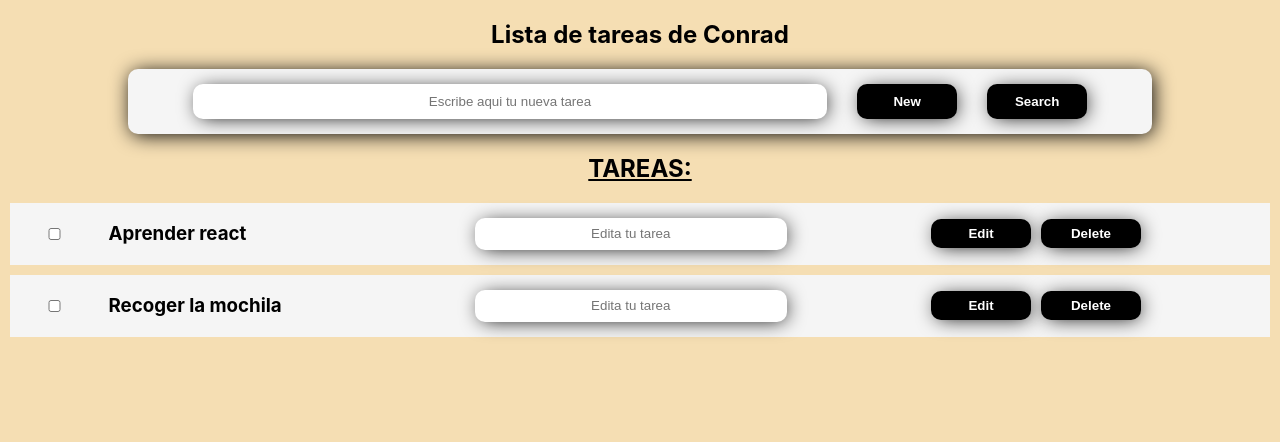
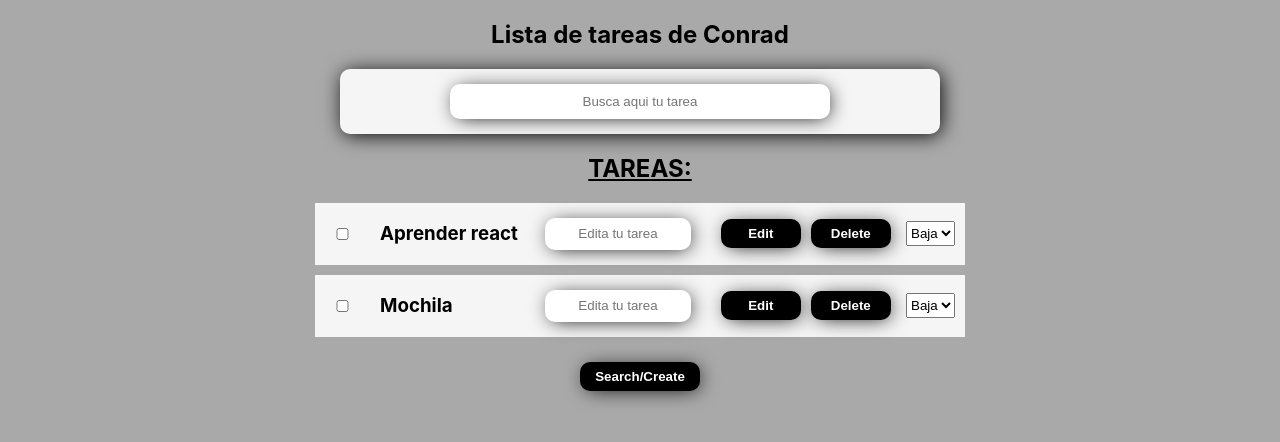
Before and after one commit to ConradMeyer/react, a React (Create React App) app: page / in a window 1280 px wide. Shown: the top 442 px of the page. Built offline with nearby package versions, Linux system fonts and the light colour scheme.

Commit message:
ya me va molando mas

```diff
--- a/src/App.css
+++ b/src/App.css
@@ -1,6 +1,8 @@
 body {
-  background-color: wheat;
+  background-color: darkgrey;
   text-align: center;
+  /* background-image: url(https://thumbs.dreamstime.com/b/papel-amarillo-de-la-libreta-con-las-l%C3%ADneas-y-el-fondo-rojo-del-margen-61116275.jpg);
+  background-size: cover; */
 }
 
 h1 {
@@ -11,6 +13,7 @@ form.input {
   margin: 10px auto;
   border-radius: 10px;
   width: 80%;
+  max-width: 600px;
   display: flex;
   flex-direction: row;
   align-items: center;
@@ -28,7 +31,7 @@ form.input {
     box-shadow: 2px 2px 20px -4px black;
   }
   .input button {
-    width: 100px;
+    width: 80px;
     margin: 15px;
     padding: 10px 15px;
     text-decoration: none;
@@ -44,8 +47,8 @@ form.input {
       transform: scale(1.05);
     }
 
-button {
-  width: 100px;
+article button {
+  width: 80px;
   margin: 15px;
   padding: 7px 15px;
   text-decoration: none;
@@ -62,7 +65,8 @@ article {
   justify-content:space-evenly;
   align-items: center;
   background-color: whitesmoke;
-  margin: 10px;
+  margin: 10px auto;
+  max-width: 650px;
 }
   article>h3 {
     width: 30%;
@@ -78,6 +82,10 @@ article {
     height: 12px;
     box-shadow: 2px 2px 20px -4px black;
   }
+  article>select {
+    height: 25px;
+    margin-right: 10px
+  }
   article #check {
     width: 5%;
     box-shadow: none;
@@ -89,15 +97,9 @@ article {
     article button {
       margin: 5px;
     }
-
-    /* article.false {
-      background-color: red;
-    } */
     article.true {
       background-color: green;
     }
-
-
 
 h2.tareas{
   text-decoration: underline;
@@ -107,6 +109,14 @@ h3:hover {
   cursor: pointer;
 }
 
-.footer {
-  margin: 50px auto;
+button {
+  margin: 15px;
+  padding: 7px 15px;
+  text-decoration: none;
+  border-radius: 10px;
+  border: none;
+  background-color: black;
+  color: white;
+  font-weight: bold;
+  box-shadow: 2px 2px 20px -4px black;
 }
--- a/src/App.js
+++ b/src/App.js
@@ -1,6 +1,5 @@
 import './App.css';
 import Header from './components/header/header';
-import Footer from './components/footer/footer';
 import Main from './components/main/main';
 
 function App() {
@@ -9,7 +8,6 @@ function App() {
     <div className="App">
       {/* <Header /> */}
       <Main />
-      <Footer />
     </div>
   )
 }
--- a/src/components/footer/footer.js
+++ /dev/null
@@ -1,16 +0,0 @@
-import React from 'react';
-
-class Footer extends React.Component {
-    constructor(props) {
-        super(props);
-    }
-    render() {
-        return (
-            <footer className="footer">
-
-            </footer>
-        )
-    }
-}
-
-export default Footer;
--- a/src/components/form/form.js
+++ b/src/components/form/form.js
@@ -12,24 +12,21 @@ class Form extends React.Component {
         }
     }
 
-    handleTask = event => this.setState({ task: event.target.value })
+    handleTask = event => {
+        this.setState({ task: event.target.value })
+    }
 
     handleNewTask = event => {
         event.preventDefault()
         this.props.addTask(this.state.task)
     }
 
-    search = (event) => {
-        event.preventDefault()
-        this.props.searchTask(this.state.task)
-    }
 
     render() {
         return (
             <form className="input">
                 <input type="text" name="task" placeholder="Escribe aqui tu nueva tarea" id="input" onChange={this.handleTask} />
                 <button onClick={this.handleNewTask}>New</button>
-                <button onClick={this.search}>Search</button>
             </form>
         )
     }
--- a/src/components/main/main.js
+++ b/src/components/main/main.js
@@ -3,6 +3,7 @@ import React from 'react';
 import Form from '../form/form';
 import Task from '../tasks/tasks'
 import getTasks from '../../data/dataProvider'
+import Search from '../search/search';
 
 
 class Main extends React.Component {
@@ -11,25 +12,30 @@ class Main extends React.Component {
 
         this.state = {
           tasks: [],
-          user: this.props.user || "Conrad"
+          user: this.props.user || "Conrad",
+          filterText: "",
+          newTask: false
         }
     }
 
     async componentDidMount() {
         const newtasks = await getTasks()
-
         this.setState({ tasks: [...this.state.tasks, ...newtasks] });
     }
 
     componentDidUpdate() {
-        //...
+
     }
 
     drawTasks = () => {
         if (this.state.tasks.length > 0) {
-          return this.state.tasks.map((item, index) =>
-            <Task task={item.task} index={index} ok={item.ok} delete={this.deleteTask} editTask={this.editTask} checkTask={this.checkTask} />
-          )
+          return this.state.tasks
+                    .filter(item => item.task.toLowerCase().includes(this.state.filterText.toLowerCase()))
+                    .map((item, index) =>
+                        <Task
+                            task={item.task} index={index} ok={item.ok} delete={this.deleteTask} editTask={this.editTask} checkTask={this.checkTask} key={index}
+                        />
+                    )
         }
         return <h3>No hay tareas pendientes</h3>
     }
@@ -60,17 +66,22 @@ class Main extends React.Component {
     }
 
     searchTask = (text) => {
-        const search = this.state.tasks.filter(el => el.task.includes(text))
-        this.setState({tasks: search})
+        this.setState({filterText: text})
+    }
+
+    change = () => {
+        const newTask = !this.state.newTask
+        this.setState({ newTask: newTask })
     }
 
     render() {
         return (
             <main className="main">
                 <h2>Lista de tareas de {this.state.user ? this.state.user : "Anónimo"}</h2>
-                <Form addTask={this.addTask} searchTask={this.searchTask}/>
+                {this.state.newTask ? <Form addTask={this.addTask} searchTask={this.searchTask}/> : <Search addTask={this.addTask} searchTask={this.searchTask}/>}
                 <h2 className="tareas">TAREAS:</h2>
                 {this.drawTasks()}
+                <button className="newTask" onClick={this.change}>Search/Create</button>
             </main>
         )
     }
--- /dev/null
+++ b/src/components/search/search.js
@@ -0,0 +1,29 @@
+import React from 'react';
+
+class Search extends React.Component {
+    constructor(props) {
+        super(props);
+
+        this.state = {
+            task: {
+               task: this.props.task,
+               ok: this.props.ok
+            }
+        }
+    }
+
+    handleTask = async event => {
+        await this.setState({ task: event.target.value })
+        this.props.searchTask(this.state.task)
+    }
+
+    render() {
+        return (
+            <form className="input">
+                <input type="text" name="task" placeholder="Busca aqui tu tarea" id="input" onChange={this.handleTask} />
+            </form>
+        )
+    }
+}
+
+export default Search;
--- a/src/components/tasks/tasks.js
+++ b/src/components/tasks/tasks.js
@@ -35,6 +35,10 @@ class Task extends React.Component {
           <button onClick={this.editTask}>Edit</button>
           <button onClick={this.delete}>Delete</button>
         </div>
+        <select name="prioridad" id="prioridad">
+          <option value="Baja">Baja</option>
+          <option value="Alta">Alta</option>
+        </select>
       </article>
     )
   }
--- a/src/data/dataProvider.js
+++ b/src/data/dataProvider.js
@@ -4,7 +4,7 @@ function getTasks() {
         ok: false
     },
     {
-        task: "Recoger la mochila",
+        task: "Mochila",
         ok: false
     }]
   }
```
